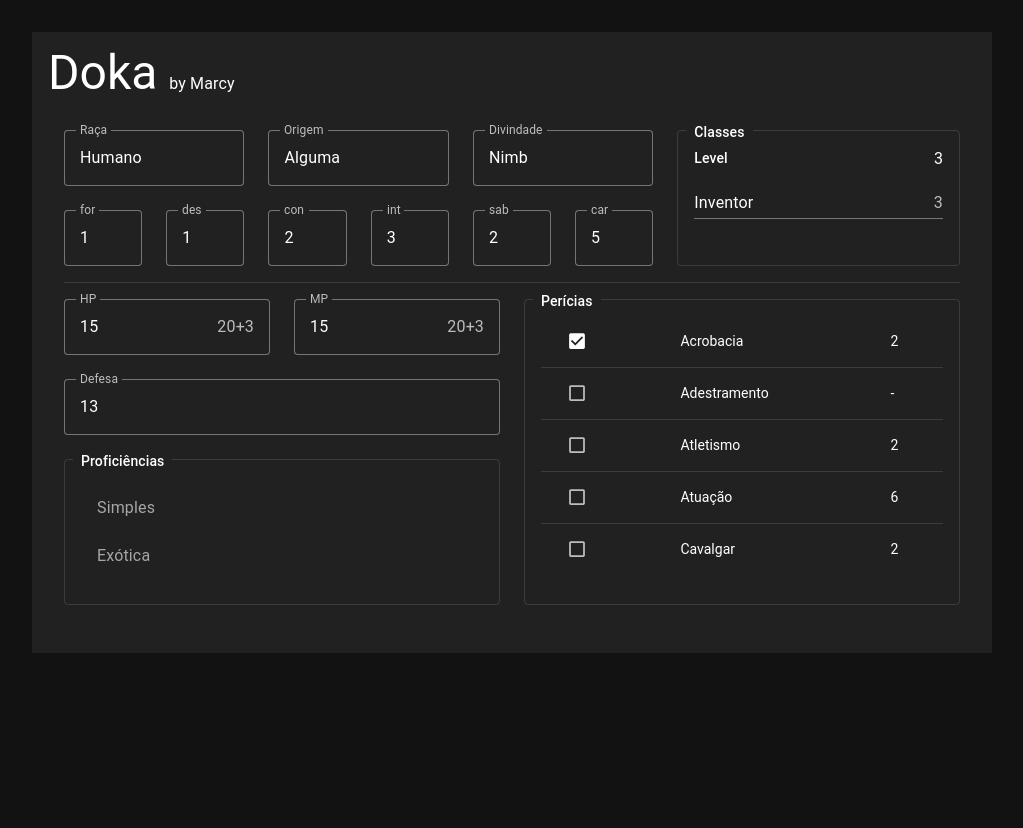
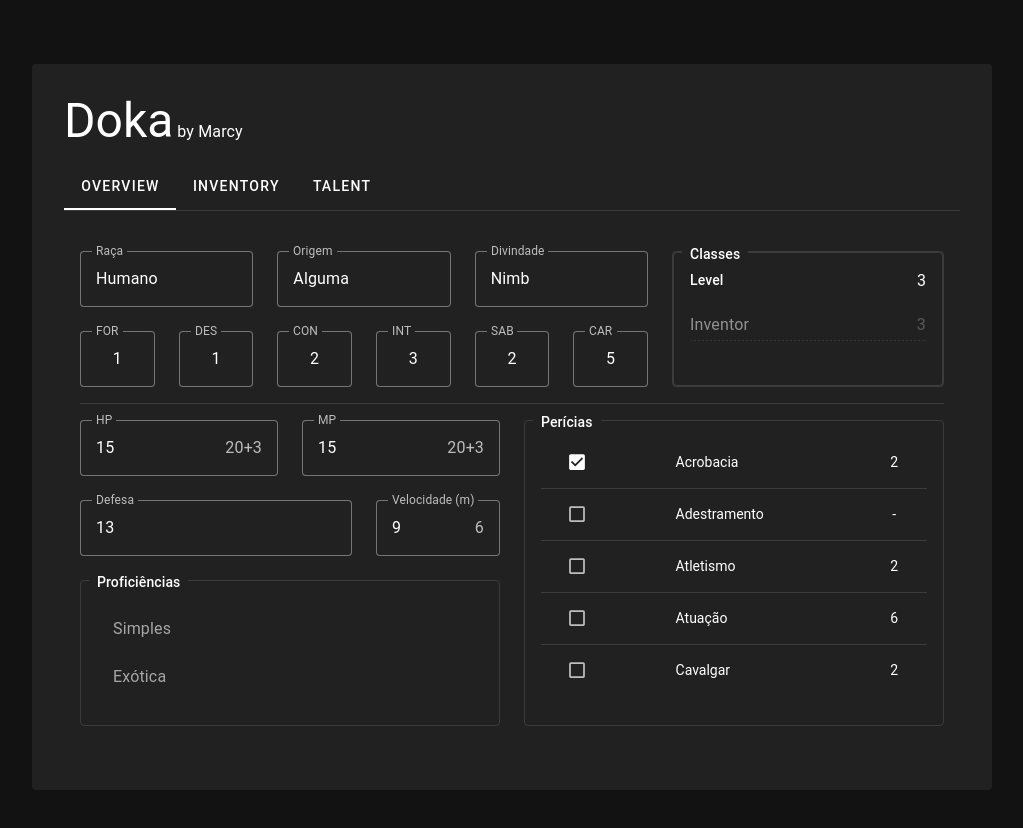
Before and after one commit to MarcyLeite/doka-sheet, a Vue app: page / in a window 1280 px wide. Shown: the top 828 px of the page, without its empty margins (128-1151 px from the left). Before the commit the page ends 800 px from the top, so only its background shows below. Built offline with nearby package versions, Linux system fonts and the light colour scheme; a small style sheet from the web is missing.

Commit message:
🚧 Add inventory and talent tab

```diff
--- a/src/components.d.ts
+++ b/src/components.d.ts
@@ -12,6 +12,11 @@ declare module 'vue' {
     HelloWorld: typeof import('./components/HelloWorld.vue')['default']
     RouterLink: typeof import('vue-router')['RouterLink']
     RouterView: typeof import('vue-router')['RouterView']
+    SheetAbilities: typeof import('./components/SheetAbilities.vue')['default']
+    SheetHabilities: typeof import('./components/SheetHabilities.vue')['default']
+    SheetInventory: typeof import('./components/SheetInventory.vue')['default']
     SheetOverview: typeof import('./components/SheetOverview.vue')['default']
+    SheetTalent: typeof import('./components/SheetTalent.vue')['default']
+    SheetWrapper: typeof import('./components/SheetWrapper.vue')['default']
   }
 }
--- /dev/null
+++ b/src/components/SheetInventory.vue
@@ -0,0 +1,151 @@
+<template>
+  <v-container>
+    <v-row>
+      <v-container>
+        <v-row>
+          <span class="text-h6">Equipped</span>
+        </v-row>
+        <v-row>
+          <v-col>
+            <v-text-field
+              control-variant="hidden"
+              hide-details="auto"
+              label="Slot 1"
+              :model-value="findItem(sheet.inventory.equipped.wearing.slot1)"
+              variant="outlined"
+            />
+          </v-col>
+          <v-col>
+            <v-text-field
+              control-variant="hidden"
+              hide-details="auto"
+              label="Slot 2"
+              :model-value="findItem(sheet.inventory.equipped.wearing.slot2)"
+              variant="outlined"
+            />
+          </v-col>
+          <v-col>
+            <v-text-field
+              control-variant="hidden"
+              hide-details="auto"
+              label="Slot 3"
+              :model-value="findItem(sheet.inventory.equipped.wearing.slot3)"
+              variant="outlined"
+            />
+          </v-col>
+          <v-col>
+            <v-text-field
+              control-variant="hidden"
+              hide-details="auto"
+              label="Slot 4"
+              :model-value="findItem(sheet.inventory.equipped.wearing.slot4)"
+              variant="outlined"
+            />
+          </v-col>
+        </v-row>
+        <v-row>
+          <v-col>
+            <v-text-field
+              control-variant="hidden"
+              hide-details="auto"
+              label="Left Hand"
+              :model-value="findItem(sheet.inventory.equipped.wielding.left)"
+              variant="outlined"
+            />
+          </v-col>
+          <v-col>
+            <v-text-field
+              control-variant="hidden"
+              hide-details="auto"
+              label="Right Hand"
+              :model-value="findItem(sheet.inventory.equipped.wielding.right)"
+              variant="outlined"
+            />
+          </v-col>
+        </v-row>
+      </v-container>
+    </v-row>
+    <v-row>
+      <v-divider class="my-5" />
+    </v-row>
+    <v-row>
+      <span class="text-h6">Inventory</span>
+    </v-row>
+    <v-row>
+      <v-col cols="4">
+        <v-number-input
+          control-variant="hidden"
+          hide-details="auto"
+          label="T$"
+          :model-value="sheet.inventory.money"
+          variant="outlined"
+        />
+      </v-col>
+      <v-col cols="4">
+        <v-number-input
+          control-variant="hidden"
+          hide-details="auto"
+          label="Inventory Sell Value"
+          :model-value="sheet.inventory.itemPriceTotal"
+          variant="outlined"
+        />
+      </v-col>
+      <v-col cols="4">
+        <v-number-input
+          control-variant="hidden"
+          hide-details="auto"
+          label="Slots"
+          :model-value="sheet.inventory.slotTotal"
+          :suffix="`${sheet.inventory.slotMax}`"
+          variant="outlined"
+        />
+      </v-col>
+    </v-row>
+    <v-row>
+      <v-col>
+        <v-data-table
+          :headers="[
+            {title: 'Nome', key:'name'},
+            {title: 'Price', key:'price', maxWidth: '1em', align: 'end'},
+            {title: 'Slots', key:'slotCost', maxWidth: '1em', align: 'end'},
+            {title: '', key: 'effect.description', maxWidth: '3em'},
+          ]"
+          hide-default-footer
+          :items="sheet.inventory.itemList"
+          :items-per-page="-1"
+        >
+          <template #item.effect.description="{ item }">
+            <v-btn
+              elevation="0"
+              @click="() => {
+                dialog = true
+                dialogText = item.description
+              }"
+            >Description</v-btn>
+          </template>
+        </v-data-table>
+      </v-col>
+    </v-row>
+    <v-dialog v-model:model-value="dialog" width="auto">
+      <v-card class="pa-8" width="50em">{{ dialogText }}</v-card>
+    </v-dialog>
+  </v-container>
+</template>
+
+<script setup lang="ts">
+import type { Sheet } from '@/pages/index.vue'
+
+type Props = {
+	sheet: Sheet
+}
+
+const { sheet } = defineProps<Props>()
+
+const dialogText = ref('')
+const dialog = ref(false)
+
+const findItem = (index: number | null) => index === null
+	? ''
+	: sheet.inventory.itemList[index].name
+
+</script>
--- a/src/components/SheetOverview.vue
+++ b/src/components/SheetOverview.vue
@@ -1,10 +1,6 @@
 <template>
-  <div>
-    <span class="text-h3">Doka </span>
-    <span class="text-subtitle-1">by Marcy</span>
-  </div>
   <v-container>
-    <v-container class="px-0">
+    <v-container class="pa-0">
       <v-row>
         <v-col>
           <v-container class="pa-0">
@@ -43,7 +39,7 @@
                   v-model:model-value="attribute.value"
                   class="centered-input"
                   hide-details="auto"
-                  :label="attribute.name"
+                  :label="attribute.name.toUpperCase()"
                   readonly
                   variant="outlined"
                 />
@@ -55,9 +51,7 @@
         <v-col cols="4">
           <div class="h-100">
             <div class="p-relative border-sm rounded h-100">
-              <div class="text-subtitle-2 bg-surface ml-2 px-2" style="position: absolute; margin-top: -0.75em; float: left">
-                Classes
-              </div>
+              <sheet-wrapper title="Classes">
                 <div class="my-4">
                   <div class="px-4 d-flex justify-space-between w-100">
                     <span class="text-subtitle-2">Level</span>
@@ -68,25 +62,26 @@
                       v-for="(pclass, i) in sheet.classList"
                       :key="i"
                       v-model:model-value="pclass.name"
+                      disabled
                       hide-details="auto"
-                    readonly
                       :suffix="`${pclass.level}`"
                       variant="underlined"
                     />
                   </div>
                 </div>
+              </sheet-wrapper>
             </div>
           </div>
         </v-col>
       </v-row>
     </v-container>
 
-    <v-divider />
+    <v-divider class="mt-4" />
 
     <v-container class="px-0">
       <v-row>
         <v-col>
-          <div class="d-flex flex-column  h-100">
+          <div class="d-flex flex-column h-100">
             <v-container class="pa-0 ma-0">
               <v-row>
                 <v-col>
@@ -113,7 +108,7 @@
                 </v-col>
               </v-row>
               <v-row>
-                <v-col>
+                <v-col cols="8">
                   <v-number-input
                     control-variant="hidden"
                     hide-details="auto"
@@ -122,26 +117,34 @@
                     variant="outlined"
                   />
                 </v-col>
+                <v-col>
+                  <v-number-input
+                    control-variant="hidden"
+                    hide-details="auto"
+                    label="Velocidade (m)"
+                    :model-value="sheet.speed"
+                    readonly
+                    :suffix="`${Math.floor(sheet.speed / 1.5)}`"
+                    variant="outlined"
+                  />
+                </v-col>
               </v-row>
             </v-container>
-            <div class="p-relative border-sm rounded mt-6 flex-grow-1">
-              <div class="text-subtitle-2 bg-surface ml-2 px-2" style="position: absolute; margin-top: -0.75em; float: left">
-                Proficiências
-              </div>
+
+            <div class="mt-6">
+              <sheet-wrapper title="Proficiências">
                 <div class="my-4">
                   <div class="overflow-auto px-4 h-100" style="max-height: 8em;">
                     <v-list disabled :items="sheet.proficiencyList" />
                   </div>
                 </div>
+              </sheet-wrapper>
             </div>
           </div>
         </v-col>
         <v-col cols="6">
           <div class="h-100">
-            <div class="p-relative border-sm rounded h-100">
-              <div class="text-subtitle-2 bg-surface ml-2 px-2" style="position: absolute; margin-top: -0.75em; float: left">
-                Perícias
-              </div>
+            <sheet-wrapper title="Perícias">
               <div class="mt-4">
                 <div class="overflow-auto px-4 h-100" style="max-height: 16em;">
                   <v-data-table
@@ -152,16 +155,18 @@
                     :items-per-page="-1"
                   >
                     <template #item.trained="{ item }">
+                      <span>
                         <v-checkbox-btn
                           v-model="item.trained"
                           readonly
                           :ripple="false"
                         />
+                      </span>
                     </template>
                   </v-data-table>
                 </div>
               </div>
-            </div>
+            </sheet-wrapper>
           </div>
         </v-col>
       </v-row>
@@ -176,9 +181,9 @@ const computeLevel = () => sheet.classList.reduce((total, pclass) => total + pcl
 const computeSkill = (skill: any) => skill.onlyTrained && !skill.trained ? '-' : Math.floor(computeLevel() / 2) + (sheet.attributeList.find(a => a.name === skill.attribute)?.value ?? 0)
 
 const skillTableHeaderList = [
-	{ title: 'Trained', key: 'trained', value: (item: any) => item.trained ?? false },
-	{ title: 'Skill', value: 'name' },
-	{ title: 'Total', key: 'total', value: (skill: any) => computeSkill(skill) },
+	{ title: 'Trained', maxWidth: 'fit-content', key: 'trained', value: (item: any) => item.trained ?? false },
+	{ title: 'Skill', key: 'name' },
+	{ title: 'Total', align: 'center' as const, key: 'total', value: (skill: any) => computeSkill(skill) },
 ]
 
 type Props = {
@@ -186,4 +191,10 @@ type Props = {
 }
 
 const { sheet } = defineProps<Props>()
+
 </script>
+<style scoped>
+    .centered-input >>> input {
+      text-align: center
+    }
+</style>
--- /dev/null
+++ b/src/components/SheetTalent.vue
@@ -0,0 +1,53 @@
+<template>
+  <v-container>
+    <v-row>
+      <v-col>
+        <div>
+          <sheet-wrapper title="Habilidades">
+            <div class="pa-4">
+              <v-data-table
+                :headers="[
+                  {title: 'Type', align: 'center', width: '1rem', key: 'category', value: (item) => item.category === 'ability' ? '✨' : item.category === 'power' ? '⚡' : '🔮'},
+                  {title: 'Nome', key: 'name'},
+                  {title: 'Ação', key: 'action'},
+                  {title: 'Mana', key: 'cost.mana'},
+                  {title: 'Alcance', key: 'range'},
+                  {title: 'Efeito', key: 'effect.area'},
+                  {title: '', key: 'effect.description'}
+                ]"
+                hide-default-footer
+                :items="sheet.actionList"
+              >
+                <template #item.effect.description="{ item }">
+                  <v-btn
+                    elevation="0"
+                    @click="() => {
+                      dialog = true
+                      dialogText = item.effect.description
+                    }"
+                  >Description</v-btn>
+                </template>
+              </v-data-table>
+            </div>
+          </sheet-wrapper>
+        </div>
+      </v-col>
+    </v-row>
+    <v-dialog v-model:model-value="dialog" width="auto">
+      <v-card class="pa-8" width="50em">{{ dialogText }}</v-card>
+    </v-dialog>
+  </v-container>
+</template>
+
+<script setup lang="ts">
+import type { Sheet } from '@/pages/index.vue'
+
+type Props = {
+	sheet: Sheet
+}
+
+const { sheet } = defineProps<Props>()
+
+const dialogText = ref('')
+const dialog = ref(false)
+</script>
--- /dev/null
+++ b/src/components/SheetWrapper.vue
@@ -0,0 +1,18 @@
+<template>
+  <div class="p-relative border-sm rounded h-100">
+    <div class="text-subtitle-2 bg-surface ml-2 px-2" style="position: absolute; margin-top: -0.75em; float: left">
+      {{ title }}
+    </div>
+    <div class="mt-4">
+      <slot />
+    </div>
+  </div>
+</template>
+
+<script setup lang="ts">
+type Props = {
+	title?: string
+}
+
+const { title } = defineProps<Props>()
+</script>
--- a/src/pages/index.vue
+++ b/src/pages/index.vue
@@ -1,19 +1,56 @@
 <template>
-  <div class="d-flex justify-center ma-8">
+  <div class="d-flex justify-center ma-16">
     <v-responsive max-width="60em">
-      <v-sheet class="pa-4">
-        <sheet-overview :sheet="sheet" />
+      <v-sheet class="rounded pa-8">
+        <div class="d-flex ga-4 flex-column">
+          <div>
+            <span class="text-h3">{{ sheet.name }}</span>
+            {{ ' ' }}
+            <span class="text-subtitle-1">by {{ sheet.creator }}</span>
+          </div>
+
+          <div>
+            <v-tabs v-model:model-value="tab" class="d-flex w-100">
+              <v-tab value="overview">
+                Overview
+              </v-tab>
+              <v-tab value="inventory">
+                Inventory
+              </v-tab>
+              <v-tab value="talent">
+                Talent
+              </v-tab>
+            </v-tabs>
+            <v-divider />
+          </div>
+        </div>
+
+        <div class="pt-6">
+          <v-tabs-window v-model:model-value="tab">
+            <v-tabs-window-item value="overview">
+              <sheet-overview :sheet="sheet" />
+            </v-tabs-window-item>
+            <v-tabs-window-item value="inventory">
+              <sheet-inventory :sheet="sheet" />
+            </v-tabs-window-item>
+            <v-tabs-window-item value="talent">
+              <sheet-talent :sheet="sheet" />
+            </v-tabs-window-item>
+          </v-tabs-window>
+        </div>
       </v-sheet>
     </v-responsive>
   </div>
 </template>
 
 <script lang="ts" setup>
-import { useTheme } from 'vuetify'
+const tab = ref(null)
+export type Sheet = typeof baseSheet
 
-export type Sheet = typeof sheet
+const baseSheet = {
+	name: 'Doka',
+	creator: 'Marcy',
 
-const sheet = reactive({
 	race: 'Humano',
 	origin: 'Alguma',
 	divinity: 'Nimb',
@@ -43,6 +80,7 @@ const sheet = reactive({
 		temp: 3,
 	},
 	ca: 13,
+	speed: 9,
 
 	proficiencyList: ['Simples', 'Exótica'],
 
@@ -176,15 +214,96 @@ const sheet = reactive({
 			attribute: 'sab',
 		},
 	],
+	inventory: {
+		slotMax: 0,
+		slotTotal: 0,
+		itemPriceTotal: 0,
+		money: 0,
+		equipped: {
+			wielding: {
+				left: 0,
+				right: null,
+			},
+			wearing: {
+				slot1: null,
+				slot2: null,
+				slot3: null,
+				slot4: null,
+			},
+		},
+		itemList: [
+			{
+				name: 'Adaga',
+				price: 2,
+				slotCost: 1,
+				equippable: {
+					wield: true,
+				},
+				metadata: {
+					damage: {
+						dice: '1d4',
+						threat: 19,
+					},
+				},
+
+				description: 'ABC',
+			},
+			{
+				name: 'Couro Batido',
+				price: 35,
+				slotCost: 2,
+				metadata: {
+					defense: {
+						value: 3,
+						penalty: -1,
+					},
+				},
+
+				description: 'DEF',
+			},
+		],
+	},
+	actionList: [
+		{
+			name: 'Algo',
+			action: 'passive',
+			category: 'ability',
+			cost: {
+				mana: 2,
+			},
+			range: 'mid',
+			effect: {
+				description: 'fazer algo',
+				area: 'cone 8m',
+			},
+		},
+		{
+			name: 'Poder',
+			action: 'passive',
+			category: 'power',
+			cost: {
+				mana: 2,
+			},
+			range: 'mid',
+			effect: {
+				description: 'fazer algo',
+				area: 'cone 8m',
+			},
+		},
+	],
+}
+
+const sheet = reactive(baseSheet)
+
+const updateInventory = () => {
+	sheet.inventory.slotTotal = sheet.inventory.itemList.reduce((total, item) => total += item.slotCost, 0)
+	sheet.inventory.itemPriceTotal = sheet.inventory.itemList.reduce((total, item) => total += item.price, 0)
+}
+
+watch([sheet.inventory.itemList], updateInventory, { deep: true })
+
+onMounted(() => {
+	updateInventory()
 })
 
-const theme = useTheme()
-console.log(theme)
-
 </script>
-
-<style scoped>
-    .centered-input >>> input {
-      text-align: center
-    }
-</style>
```
Lines whose indentation alone changed are shown as unchanged.
